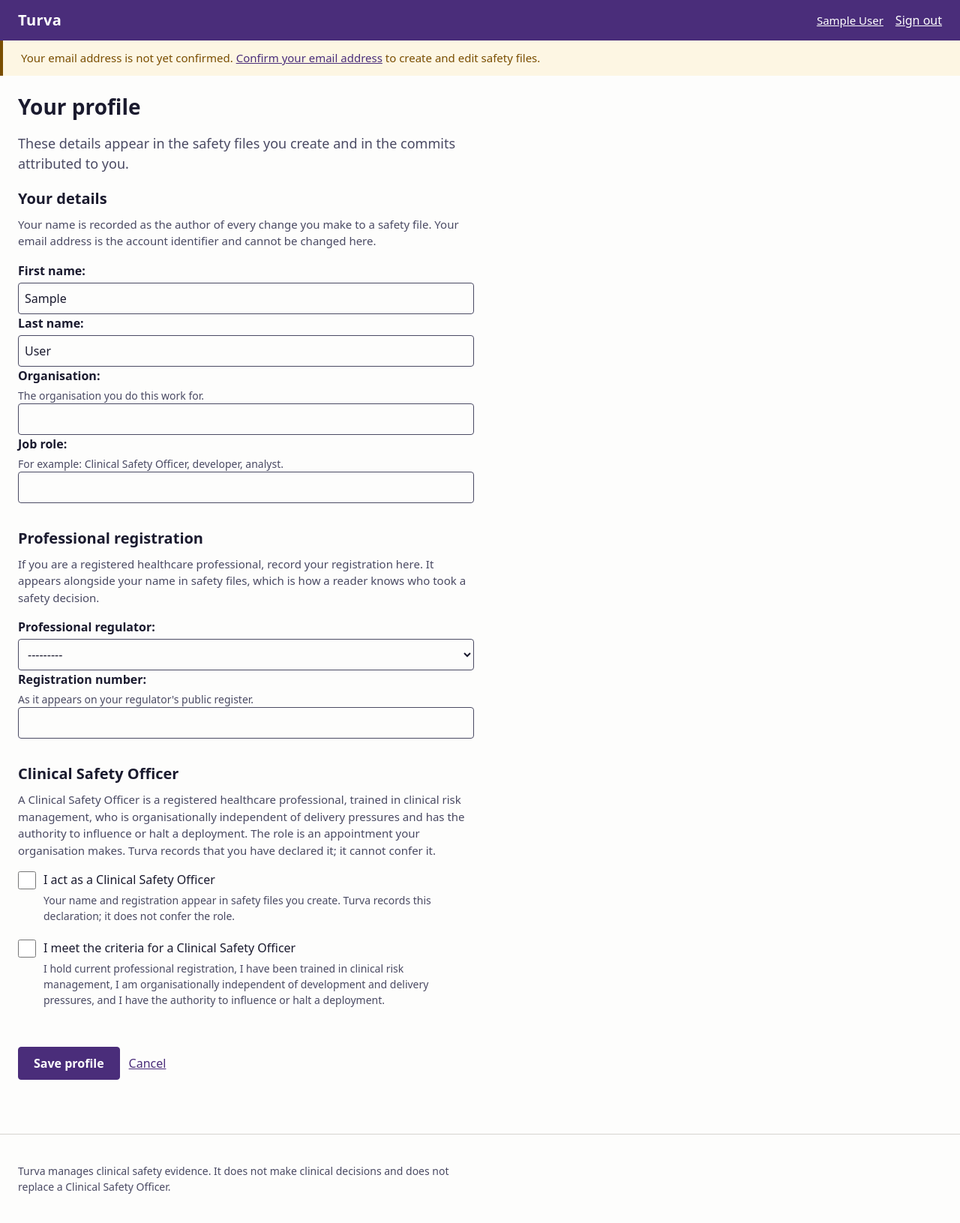
After one commit to turva-uk/turva, a Django app: page /accounts/profile/ in a window 1280 px wide. The commit adds this page. Shown: the whole page at 75% size. Run offline with Django 5.2, Linux system fonts and the light colour scheme; the visitor is signed in with stand-in values (Sample User, id 1); parts of the project's set-up code (start-up, migrations or seed data) failed here and were passed over.

Commit message:
feat(accounts): add a profile page for details, registration and CSO role
Gives a signed-in user somewhere to correct the name that will be
attributed to their commits, record a professional registration, and
declare that they act as a Clinical Safety Officer. Reached from their
name in the header.

Three decisions worth stating:

Email is absent from the form. It is the account identifier and it is what
ties historic commits to a person; letting it be edited here would quietly
detach a signed audit trail from the account that produced it.

The page is `@login_required`, not `@verified_required`. Someone who has
not yet confirmed their email still needs to be able to fix the spelling
of the name that will appear in a regulatory document.

Declaring the CSO role requires a professional registration and a separate
tick against the four criteria, stated in full on the page rather than
referenced. A person cannot meaningfully attest to criteria they have not
been shown.

The declaration then flows into the generated clinical risk management
plan, which now says in terms that the details are as supplied and have
not been checked against the regulator's public register. SAFETY.md gains
TH-009 for the hazard this introduces: a reader could take a self-declared
designation as a verified one. The honest fix is to say so on the face of
the document, which is what the template now does.

The two checkboxes are rendered by a shared partial rather than
`as_field_group`, because Django's field template puts the label and help
text above the widget - which reads fine for a text input but strands a
checkbox below its own description. The partial carries the id that
`aria-describedby` points at, with a test that fails if it is dropped: on
this declaration the qualifying text is the point, so a screen reader
losing it is not cosmetic.

Also fixes the messages strip, which the generic `ul` measure was clamping
so it stopped short of the content column above which it sits.

```diff
--- a/app/accounts/forms.py
+++ b/app/accounts/forms.py
@@ -85,3 +85,138 @@ class LoginForm(AuthenticationForm):
         # registered.
         "invalid_login": _("Those details do not match an account. Please check and try again."),
     }
+
+
+class ProfileForm(forms.ModelForm):
+    """Edit your own details, professional registration and CSO declaration.
+
+    Email address is deliberately absent. Changing it would move the account's
+    identity and invalidate the confirmation that makes attribution meaningful,
+    so it needs a re-confirmation flow rather than a text input on this form.
+    """
+
+    confirm_cso_criteria = forms.BooleanField(
+        required=False,
+        label=_("I meet the criteria for a Clinical Safety Officer"),
+        help_text=_(
+            "I hold current professional registration, I have been trained in "
+            "clinical risk management, I am organisationally independent of "
+            "development and delivery pressures, and I have the authority to "
+            "influence or halt a deployment."
+        ),
+    )
+
+    class Meta:
+        model = User
+        fields = (
+            "first_name",
+            "last_name",
+            "organisation",
+            "job_role",
+            "professional_regulator",
+            "registration_number",
+            "is_cso",
+        )
+        labels = {"is_cso": _("I act as a Clinical Safety Officer")}
+        help_texts = {
+            "organisation": _("The organisation you do this work for."),
+            "job_role": _("For example: Clinical Safety Officer, developer, analyst."),
+            "registration_number": _("As it appears on your regulator's public register."),
+            "is_cso": _(
+                "Your name and registration appear in safety files you create. "
+                "Turva records this declaration; it does not confer the role."
+            ),
+        }
+        widgets = {
+            "first_name": forms.TextInput(attrs={"autocomplete": "given-name"}),
+            "last_name": forms.TextInput(attrs={"autocomplete": "family-name"}),
+            "organisation": forms.TextInput(attrs={"autocomplete": "organization"}),
+            "job_role": forms.TextInput(attrs={"autocomplete": "organization-title"}),
+            "registration_number": forms.TextInput(attrs={"autocomplete": "off"}),
+        }
+
+    def __init__(self, *args: object, **kwargs: object) -> None:
+        super().__init__(*args, **kwargs)
+
+        # Captured here, before validation runs. `is_valid()` applies the
+        # submitted data to `self.instance`, so by the time `save()` is reached
+        # `instance.is_cso` already reflects the submission and cannot be
+        # compared against. Reading it in the view has the same problem, because
+        # the view passes `request.user` *as* the instance - they are one object.
+        self._was_cso = bool(self.instance.pk) and self.instance.is_cso
+
+        # Someone who has already declared should not have to re-tick the
+        # attestation every time they correct a typo in their job title.
+        if self._was_cso:
+            self.fields["confirm_cso_criteria"].initial = True
+
+        for name in ("first_name", "last_name"):
+            self.fields[name].required = True
+
+    @property
+    def cso_newly_declared(self) -> bool:
+        """Whether this submission declared the role for the first time.
+
+        Exposed so the view does not have to infer it from an instance the form
+        has already modified.
+        """
+        return bool(self.cleaned_data.get("is_cso")) and not self._was_cso
+
+    def clean(self) -> dict:
+        cleaned = super().clean()
+        is_cso = cleaned.get("is_cso")
+
+        if not is_cso:
+            return cleaned
+
+        # core-specification.md: a CSO is "a registered healthcare professional"
+        # and "must have current professional registration". Declaring the role
+        # without one is a contradiction, and a safety file naming an
+        # unregistered CSO would not withstand review.
+        if not (cleaned.get("professional_regulator") and cleaned.get("registration_number")):
+            self.add_error(
+                "is_cso",
+                _(
+                    "Record your professional regulator and registration number "
+                    "before declaring that you act as a Clinical Safety Officer. "
+                    "A CSO must be a registered healthcare professional."
+                ),
+            )
+
+        if not cleaned.get("confirm_cso_criteria"):
+            self.add_error(
+                "confirm_cso_criteria",
+                _(
+                    "Confirm that you meet the criteria before declaring the "
+                    "role. The declaration is recorded against safety files you "
+                    "create."
+                ),
+            )
+
+        return cleaned
+
+    def clean_registration_number(self) -> str:
+        """Trim and sanity-check, but do not impose a format.
+
+        Registration number formats differ by regulator and change over time -
+        the GMC uses seven digits, the NMC a mixed alphanumeric form - so a
+        strict pattern would reject valid registrations. The check is only that
+        it is plausibly a reference rather than prose.
+        """
+        number = self.cleaned_data.get("registration_number", "").strip()
+        if number and len(number) > 40:
+            raise forms.ValidationError(_("That is too long for a registration number."))
+        return number
+
+    def save(self, commit: bool = True) -> User:
+        user = super().save(commit=False)
+        declared = bool(self.cleaned_data.get("is_cso"))
+
+        # `super().save()` has already set `is_cso` on the instance, so
+        # `declare_cso` cannot detect the transition itself. Pass the previous
+        # state explicitly rather than having it guess.
+        user.declare_cso(declared=declared, was_declared=self._was_cso)
+
+        if commit:
+            user.save()
+        return user
--- a/app/accounts/urls.py
+++ b/app/accounts/urls.py
@@ -15,6 +15,7 @@ app_name = "accounts"
 
 urlpatterns = [
     path("register/", views.register, name="register"),
+    path("profile/", views.profile, name="profile"),
     path(
         "login/",
         auth_views.LoginView.as_view(
--- a/app/accounts/views.py
+++ b/app/accounts/views.py
@@ -16,7 +16,7 @@ from django.urls import reverse
 from django.views.decorators.http import require_http_methods
 
 from app.accounts.emails import send_verification_email
-from app.accounts.forms import RegistrationForm
+from app.accounts.forms import ProfileForm, RegistrationForm
 from app.accounts.models import AlreadyVerified, TokenCooldownActive, User
 
 
@@ -83,6 +83,34 @@ def verify_resend(request: HttpRequest) -> HttpResponse:
     return redirect("accounts:verify_notice")
 
 
+@login_required
+def profile(request: HttpRequest) -> HttpResponse:
+    """View and edit your own details.
+
+    `login_required` rather than `verified_required`: someone who has not yet
+    confirmed their email still needs to be able to correct the name that will
+    be attributed to their commits, and blocking them here would be a dead end
+    rather than a safeguard.
+    """
+    if request.method == "POST":
+        form = ProfileForm(request.POST, instance=request.user)
+        if form.is_valid():
+            newly_declared = form.cso_newly_declared
+            form.save()
+            messages.success(request, "Your profile has been updated.")
+            if newly_declared:
+                messages.info(
+                    request,
+                    "Recorded that you act as a Clinical Safety Officer. Turva "
+                    "has not verified your registration with your regulator.",
+                )
+            return redirect("accounts:profile")
+    else:
+        form = ProfileForm(instance=request.user)
+
+    return render(request, "accounts/profile.html", {"form": form})
+
+
 # ----------------------------------------------------------------- internals
 
 
--- a/app/static/css/turva.css
+++ b/app/static/css/turva.css
@@ -110,6 +110,46 @@ body {
 }
 
 .site-user {
+  color: var(--brand-ink);
+  font-size: 0.9375rem;
+}
+
+.site-user:hover,
+.site-user:focus {
+  text-decoration: underline;
+}
+
+/* Marks a value the user asserted that Turva has not checked. Carries its own
+   text, never colour alone - the distinction is safety-relevant. */
+.unverified {
+  display: inline-block;
+  padding: 0.1rem 0.45rem;
+  border: 1px solid var(--warning);
+  border-radius: 999px;
+  background: var(--warning-bg);
+  color: var(--warning);
+  font-size: 0.8125rem;
+  font-weight: 600;
+  white-space: nowrap;
+}
+
+.fieldset {
+  max-width: var(--measure);
+  margin: 0 0 2rem;
+  padding: 0;
+  border: 0;
+}
+
+.fieldset > legend {
+  padding: 0;
+  margin-bottom: 0.5rem;
+  font-size: 1.25rem;
+  font-weight: 700;
+}
+
+.fieldset-note {
+  margin-bottom: 1rem;
+  color: var(--ink-muted);
   font-size: 0.9375rem;
 }
 
@@ -189,6 +229,9 @@ textarea:focus-visible {
   list-style: none;
   margin: 0;
   padding: 0;
+  /* Without this the generic `ul` measure clamps the strip, so it stops short
+     of the content column it sits above instead of running the page width. */
+  max-width: none;
 }
 
 .message-success {
@@ -247,6 +290,38 @@ textarea {
   margin-top: 0.25rem;
   color: var(--ink-muted);
   font-size: 0.875rem;
+}
+
+.checkbox-field {
+  margin: 0 0 1.25rem;
+}
+
+.checkbox-row {
+  display: flex;
+  align-items: flex-start;
+  gap: 0.625rem;
+}
+
+.checkbox-row input[type="checkbox"] {
+  /* 24px square, meeting the WCAG 2.2 target size minimum without relying on
+     the label to make up the difference. The top margin sits the box on the
+     first line of a label that wraps. */
+  flex: none;
+  width: 1.5rem;
+  height: 1.5rem;
+  margin: 0.0625rem 0 0;
+  accent-color: var(--brand);
+}
+
+.checkbox-row label {
+  margin-bottom: 0;
+  font-weight: 400;
+}
+
+/* Indent under the label rather than the box, so the description reads as part
+   of the statement. */
+.checkbox-field .helptext {
+  margin: 0.25rem 0 0 2.125rem;
 }
 
 ul.errorlist {
--- /dev/null
+++ b/app/templates/accounts/profile.html
@@ -0,0 +1,87 @@
+{% extends "base.html" %}
+
+{% block title %}Your profile - Turva{% endblock %}
+
+{% block content %}
+  <h1>Your profile</h1>
+
+  <p class="lede">
+    These details appear in the safety files you create and in the commits
+    attributed to you.
+  </p>
+
+  <form method="post" novalidate>
+    {% csrf_token %}
+
+    {% if form.non_field_errors %}{{ form.non_field_errors }}{% endif %}
+
+    <fieldset class="fieldset">
+      <legend>Your details</legend>
+      <p class="fieldset-note">
+        Your name is recorded as the author of every change you make to a safety
+        file. Your email address is the account identifier and cannot be changed
+        here.
+      </p>
+      {{ form.first_name.as_field_group }}
+      {{ form.last_name.as_field_group }}
+      {{ form.organisation.as_field_group }}
+      {{ form.job_role.as_field_group }}
+    </fieldset>
+
+    <fieldset class="fieldset">
+      <legend>Professional registration</legend>
+      <p class="fieldset-note">
+        If you are a registered healthcare professional, record your
+        registration here. It appears alongside your name in safety files, which
+        is how a reader knows who took a safety decision.
+      </p>
+      {{ form.professional_regulator.as_field_group }}
+      {{ form.registration_number.as_field_group }}
+
+      {% if user.has_professional_registration %}
+        <p>
+          Recorded as <strong>{{ user.professional_registration }}</strong>
+          {% if user.registration_verified %}
+            &middot; checked against the register
+          {% else %}
+            <span class="unverified">Not verified by Turva</span>
+          {% endif %}
+        </p>
+        {% if not user.registration_verified %}
+          <p class="fieldset-note">
+            Turva has no connection to the regulators' registers, so it records
+            what you enter without checking it. Anyone relying on a safety file
+            should confirm a registration against the public register
+            themselves.
+          </p>
+        {% endif %}
+      {% endif %}
+    </fieldset>
+
+    <fieldset class="fieldset">
+      <legend>Clinical Safety Officer</legend>
+      <p class="fieldset-note">
+        A Clinical Safety Officer is a registered healthcare professional,
+        trained in clinical risk management, who is organisationally independent
+        of delivery pressures and has the authority to influence or halt a
+        deployment. The role is an appointment your organisation makes. Turva
+        records that you have declared it; it cannot confer it.
+      </p>
+      {% include "forms/checkbox-field.html" with field=form.is_cso %}
+      {% include "forms/checkbox-field.html" with field=form.confirm_cso_criteria %}
+
+      {% if user.is_cso and user.cso_declared_at %}
+        <p class="fieldset-note">
+          Declared on
+          <time datetime="{{ user.cso_declared_at|date:'c' }}">
+            {{ user.cso_declared_at|date:"j F Y" }}</time>.
+        </p>
+      {% endif %}
+    </fieldset>
+
+    <div class="form-actions">
+      <button type="submit">Save profile</button>
+      <a href="{% url 'safetyfiles:list' %}">Cancel</a>
+    </div>
+  </form>
+{% endblock %}
--- a/app/templates/base.html
+++ b/app/templates/base.html
@@ -15,7 +15,9 @@
       <a class="site-title" href="{% url 'home' %}">Turva</a>
       {% if user.is_authenticated %}
         <nav aria-label="Account">
-          <span class="site-user">{{ user.get_full_name|default:user.email }}</span>
+          <a class="site-user" href="{% url 'accounts:profile' %}">
+            {{ user.get_full_name|default:user.email }}
+          </a>
           <form method="post" action="{% url 'accounts:logout' %}" class="inline-form">
             {% csrf_token %}
             <button type="submit" class="button-link">Sign out</button>
--- /dev/null
+++ b/app/templates/forms/checkbox-field.html
@@ -0,0 +1,21 @@
+{% comment %}
+  Django's field template renders the label, then the help text, then the
+  widget. That reads correctly for a text input, but it strands a checkbox on a
+  line of its own below its own description, so the box no longer looks like it
+  belongs to the statement it confirms.
+
+  The help text keeps the id that Django's BoundField points `aria-describedby`
+  at, so the association survives the reordering. Rendering `field.label`
+  directly also drops the label suffix: a colon after a statement a user is
+  agreeing to reads as a prompt for an answer they have already given.
+{% endcomment %}
+<div class="checkbox-field">
+  {{ field.errors }}
+  <div class="checkbox-row">
+    {{ field }}
+    <label for="{{ field.id_for_label }}">{{ field.label }}</label>
+  </div>
+  {% if field.help_text %}
+    <p class="helptext" id="{{ field.auto_id }}_helptext">{{ field.help_text }}</p>
+  {% endif %}
+</div>
```
Also changed, not shown: SAFETY.md (+13 -10 lines), app/accounts/tests/test_profile.py (added, +336 -0 lines), app/safetyfiles/services.py (+7 -1 lines), safety-file-templates/dcb0160-deployment/docs/clinical-risk-management-plan.md (+2 -0 lines).
